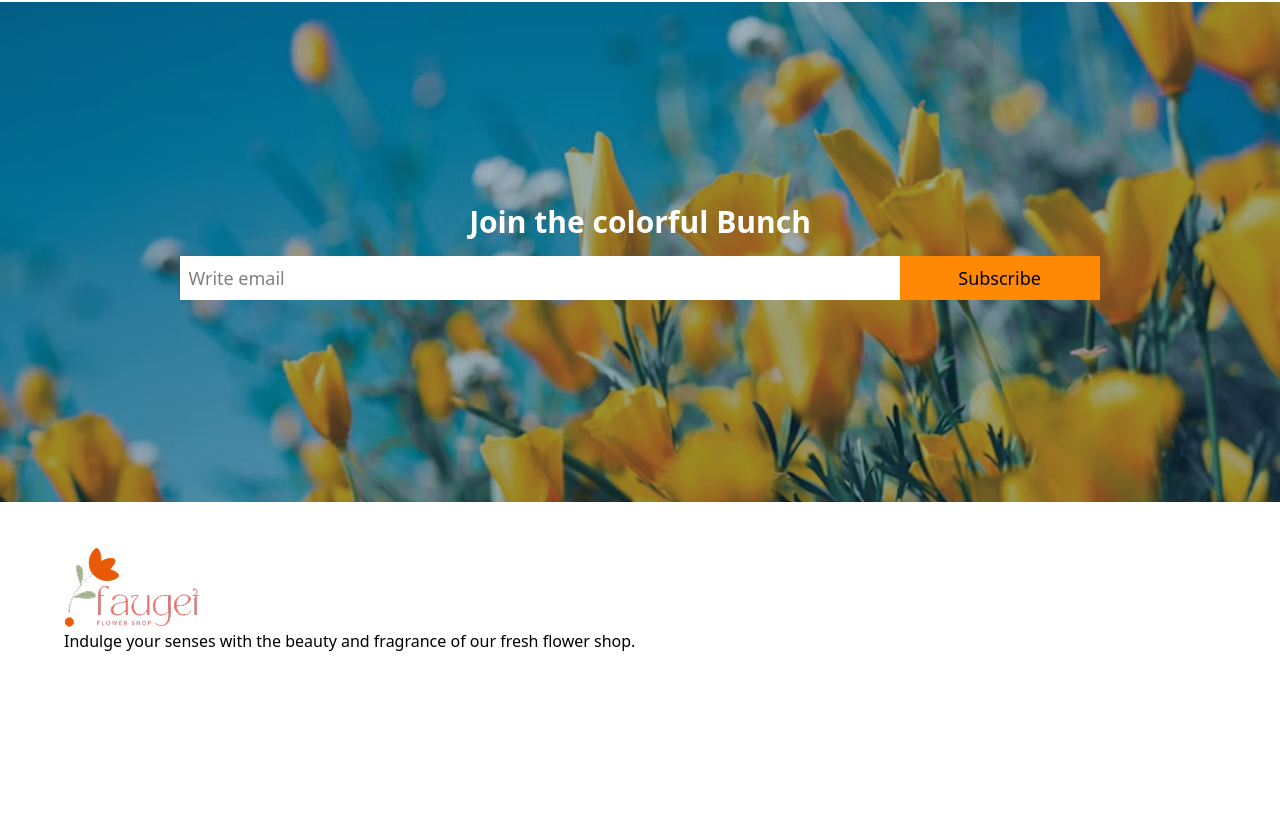
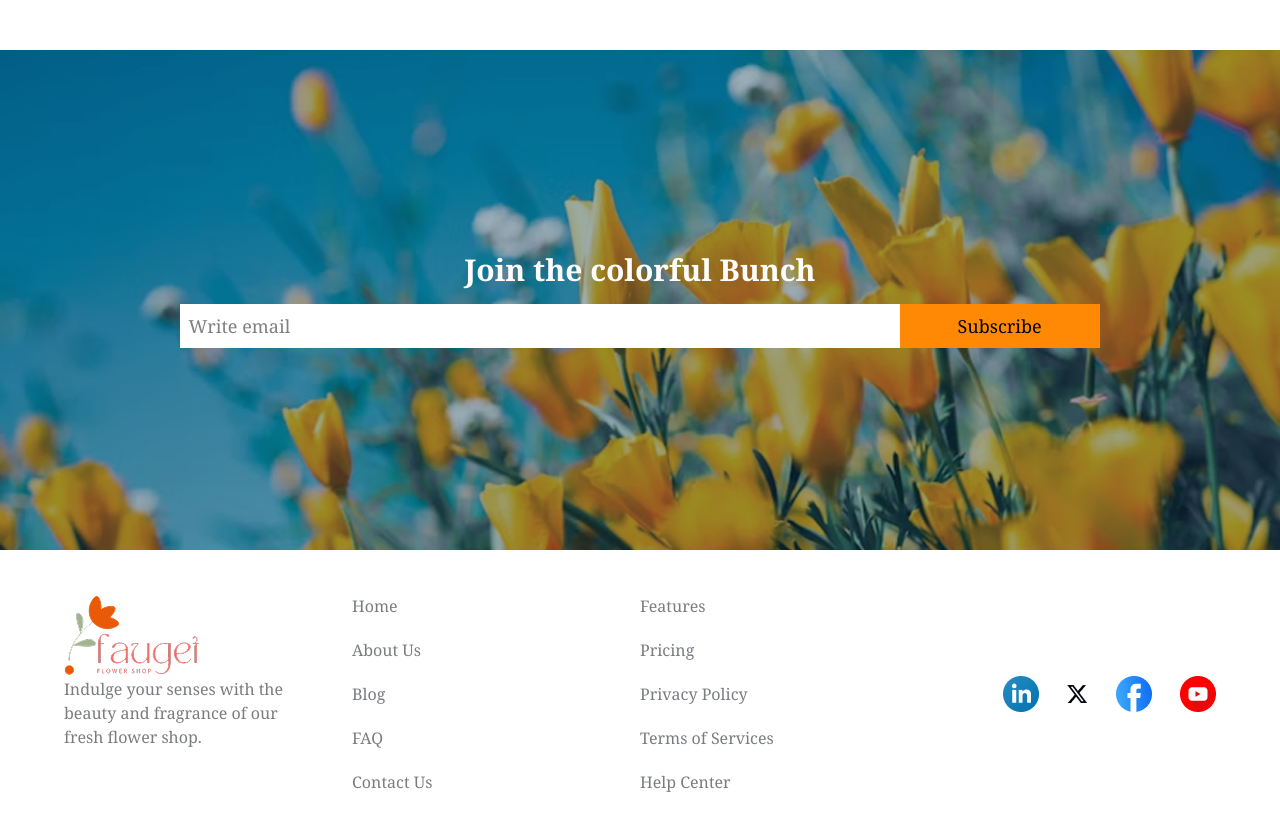
Before and after one commit to abuHuraira920/Assignment02, a plain HTML site: page index.html in a window 1280 px wide. Shown: the part 3374-4200 px from the top of the page. Before the commit the page ends 4027 px from the top, so only its background shows below. Drawn offline with nearby package versions, Linux system fonts and the light colour scheme.

Commit message:
added footer items and links

```diff
--- a/index.html
+++ b/index.html
@@ -7,9 +7,12 @@
     <title>Document</title>
     <script src="https://cdn.jsdelivr.net/npm/@tailwindcss/browser@4"></script>
     <link rel="stylesheet" href="style/flowers.css">
+        <link rel="preconnect" href="https://fonts.googleapis.com">
+<link rel="preconnect" href="https://fonts.gstatic.com" crossorigin>
+<link href="https://fonts.googleapis.com/css2?family=Noto+Serif:ital,wght@0,100..900;1,100..900&display=swap" rel="stylesheet">
 </head>
 
-<body class="">
+<body class="noto-serif-font">
 
     <div class="main-div-for-all-width container mx-auto my-0 max-w-6xl">
         <header>
@@ -23,7 +26,7 @@
                         <li class="mr-12 text-lg font-bold">Home</li>
                         <li class="mr-12 text-lg primary-text-color-gray">Shop</li>
                         <li class="mr-12 text-lg primary-text-color-gray">About Us</li>
-                        <li class="mr-12 text-lg">Cart ($56)</li>
+                        <li class="mr-12 text-lg"> Cart ($56)</li>
                     </ul>
                 </div>
             </nav>
@@ -246,14 +249,34 @@
         </div>
     </section>
     </main>
-    <footer class="main-div-for-all-width container mx-auto my-0 max-w-6xl">
-        <div>
+    <footer class="main-div-for-all-width container mx-auto my-8 max-w-6xl">
+        <div class=" grid grid-cols-1 md:grid-cols-4">
+            <div class="mr-9 ">
             <img src="assets/logo.png" alt="">
-            <p class="rimary-text-color-gray">Indulge your senses with the beauty and fragrance of our fresh flower shop. </p>
+            <p class="primary-text-color-gray">Indulge your senses with the beauty and fragrance of our fresh flower shop. </p>
         </div>
-        <div></div>
-        <div></div>
-        <div></div>
+
+        <div class="space-y-5">
+            <a class=" block hover:underline primary-text-color-gray" href="">Home</a>
+            <a class=" block hover:underline primary-text-color-gray"href="">About Us</a>
+            <a class=" block hover:underline primary-text-color-gray"href="">Blog</a>
+            <a class=" block hover:underline primary-text-color-gray"href="">FAQ</a>
+            <a class=" block hover:underline primary-text-color-gray"href="">Contact Us</a>
+        </div>
+        <div class="space-y-5">
+            <a class="block hover:underline primary-text-color-gray">Features</a>
+            <a class="block hover:underline primary-text-color-gray">Pricing</a>
+            <a class="block hover:underline primary-text-color-gray">Privacy Policy</a>
+            <a class="block hover:underline primary-text-color-gray">Terms of Services</a>
+            <a class="block hover:underline primary-text-color-gray">Help Center</a>
+        </div>
+        <div class="flex items-center space-x-7 md:justify-end ">
+            <a href=""><img src="assets/icon-linkedin.png" alt="linkdin logo"></a>
+            <a href=""><img src="assets/icon-twitter.png" alt="twitter logo x"></a>
+            <a href=""><img src="assets/icon-facebook.png" alt="facebook logo"></a>
+            <a href=""><img src="assets/icon-youtube.png" alt="you tube logo"></a>
+        </div>
+        </div>
     </footer>
 </body>
 
--- a/style/flowers.css
+++ b/style/flowers.css
@@ -1,3 +1,18 @@
+.noto-serif-font {
+  font-family: "Noto Serif", serif;
+  font-optical-sizing: auto;
+  font-weight: 400;
+  font-style: normal;
+  font-variation-settings:
+    "wdth" 100;
+}
+
+
+
+
+
+
+
 .primary-text-color-gray{
     color: #7A7C80;
 }
```
Also changed, not shown: assets/shopping-cart.png (added).
